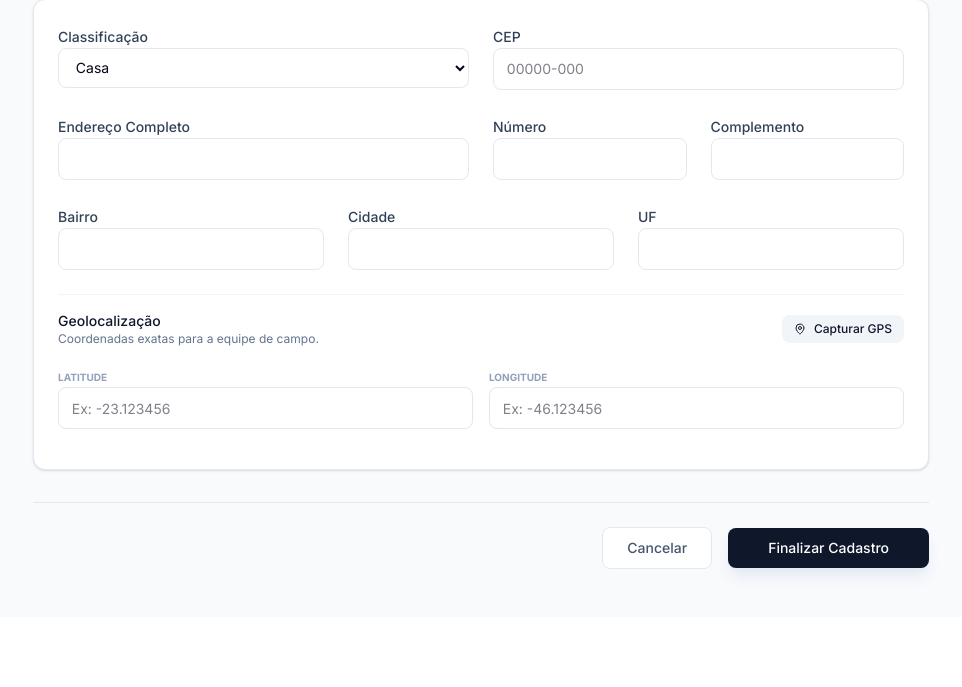
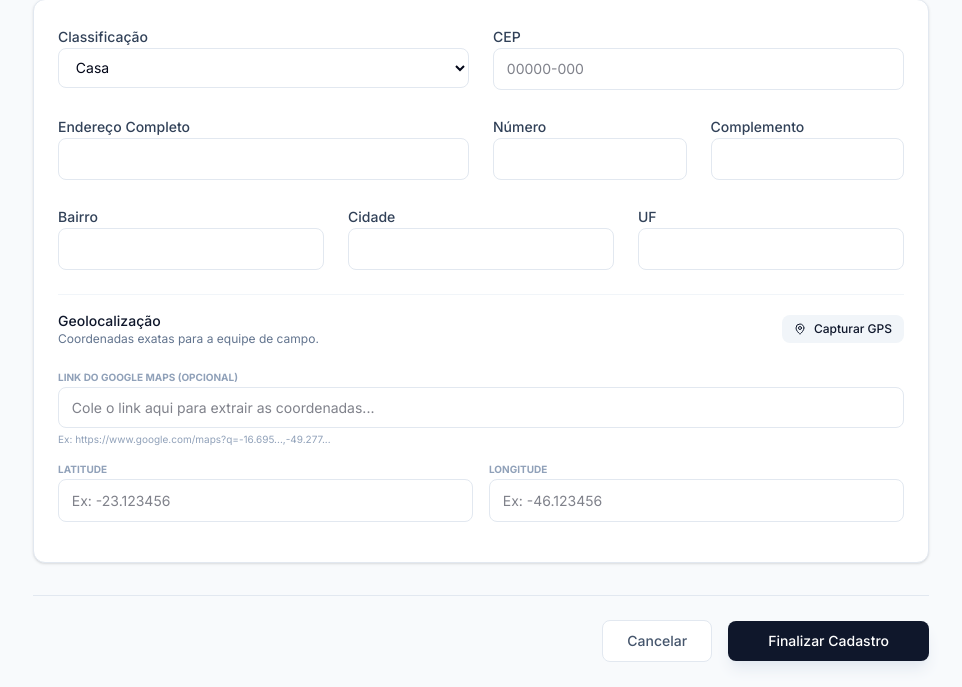
Before and after one commit to danieceiflora/gestao_servicos, a Django app: page /clients/new/ in a window 1280 px wide. Shown: the part 922-1609 px from the top of the page, without its empty margins (159-1121 px from the left). Before the commit the page ends 1503 px from the top, so only its background shows below. Run offline with Django 5.2, Linux system fonts and the light colour scheme; the visitor is signed in with stand-in values (Sample User, id 1); data that the repository does not hold is empty; style sheets or scripts are compiled from the project's sources.

Commit message:
feat: add optional Google Maps link input and extract coordinates functionality in client form

```diff
--- a/templates/services/clients/client_form.html
+++ b/templates/services/clients/client_form.html
@@ -270,6 +270,12 @@
                                     Capturar GPS
                                 </button>
                             </div>
+                        </div>
+
+                        <div class="space-y-1 mb-2">
+                            <label class="text-[10px] font-bold uppercase text-slate-400">Link do Google Maps (Opcional)</label>
+                            <input type="text" class="w-full text-sm border-slate-200 rounded-lg px-3 py-2" placeholder="Cole o link aqui para extrair as coordenadas..." oninput="extractCoordinatesFromUrl(this)">
+                            <p class="text-[10px] text-slate-400">Ex: https://www.google.com/maps?q=-16.695...,-49.277...</p>
                         </div>
 
                         <div class="grid grid-cols-2 gap-4">
@@ -598,6 +604,31 @@
         openGpsNavigator({ lat, lng, address });
     }
 
+    function extractCoordinatesFromUrl(input) {
+        const url = input.value.trim();
+        if (!url) return;
+
+        // Match q=-lat,-lng or @-lat,-lng
+        const regex = /(-?\d+\.\d+),\s*(-?\d+\.\d+)/;
+        const match = url.match(regex);
+
+        if (match) {
+            const container = input.closest('.properties-form');
+            if (container) {
+                container.querySelector('[name*="-latitude"]').value = match[1];
+                container.querySelector('[name*="-longitude"]').value = match[2];
+
+                const status = container.querySelector('.location-status');
+                if (status) {
+                    status.textContent = "✓ COORDENADAS EXTRAÍDAS";
+                    status.className = "location-status text-[10px] font-bold text-green-600";
+                }
+                const mapsBtn = container.querySelector('.maps-btn');
+                if (mapsBtn) mapsBtn.classList.remove('hidden');
+            }
+        }
+    }
+
     window.addEventListener('load', () => {
         document.querySelectorAll('.properties-form').forEach(container => {
             const lat = container.querySelector('[name*="-latitude"]').value;
```
